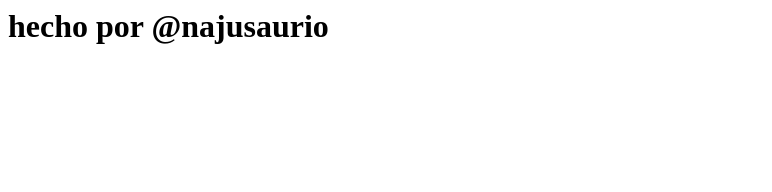
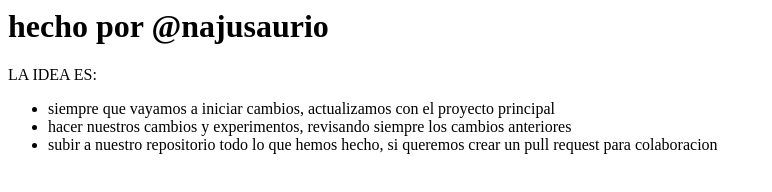
Before and after one commit to davidmasseq/git, a plain HTML site: page index.html in a window 1280 px wide. Shown: the whole page, without its empty margins (0-772 px from the left). Drawn offline with Linux system fonts and the light colour scheme.

Commit message:
informacion actualizada

```diff
--- a/index.html
+++ b/index.html
@@ -1 +1,13 @@
+<html>
+<body>
+
 <h1> hecho por @najusaurio </h1>
+<p> LA IDEA ES: </p>
+<ul>
+<li> siempre que vayamos a iniciar cambios, actualizamos con el proyecto principal</li>
+<li> hacer nuestros cambios y experimentos, revisando siempre los cambios anteriores</li>
+<li> subir a nuestro repositorio todo lo que hemos hecho, si queremos crear un pull request para colaboracion</li>
+</ul>
+</body>
+
+</html>
```
Also changed, not shown: commits.txt (added).
